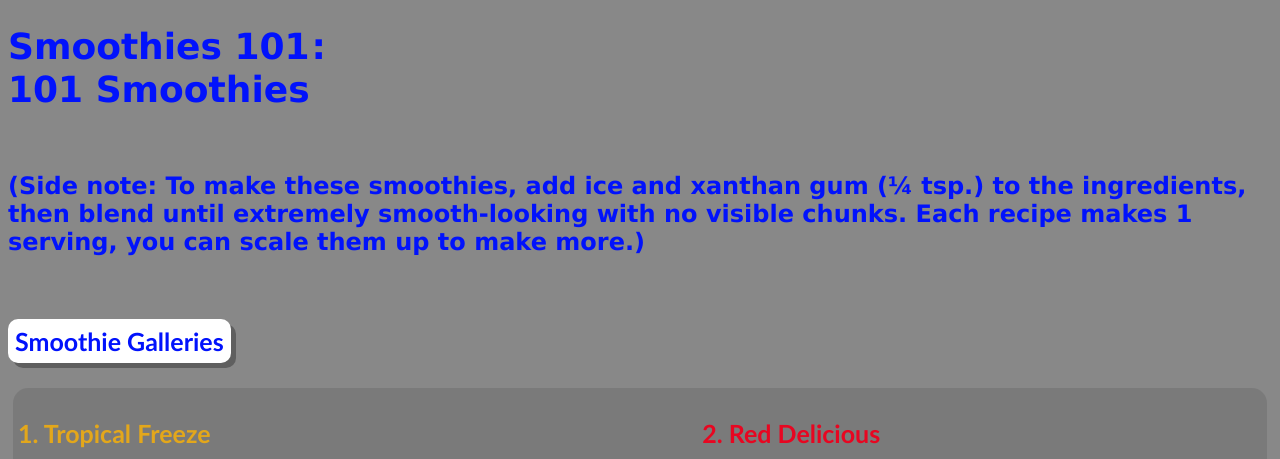
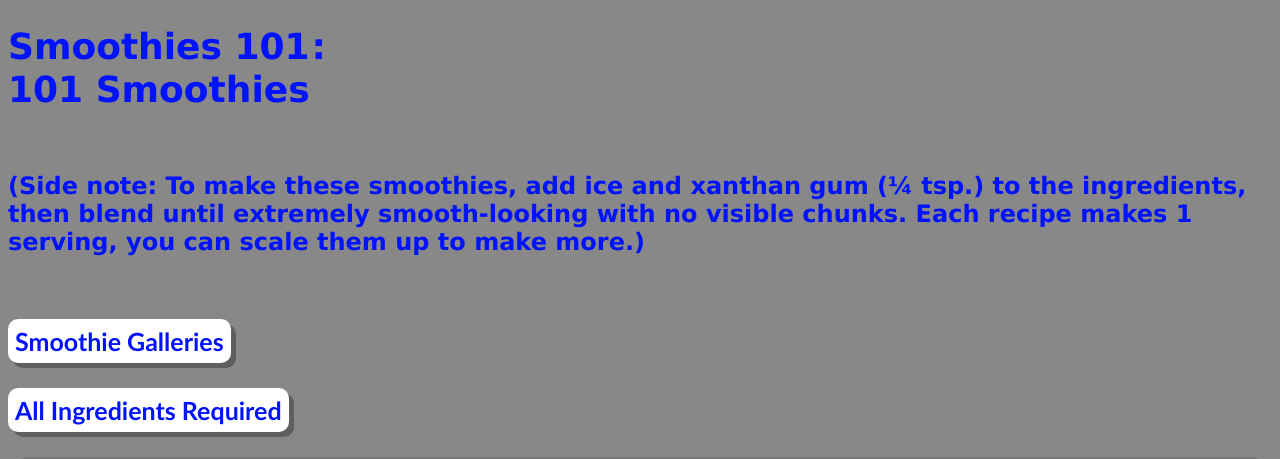
Before and after one commit to SmoothieStenchr/smoothiestenchr.github.io, a plain HTML site: page index.html in a window 1280 px wide. Shown: the top 459 px of the page. Drawn offline with Linux system fonts and the light colour scheme.

Commit message:
Update index.html

```diff
--- a/index.html
+++ b/index.html
@@ -13,6 +13,7 @@
     <h2>(Side note: To make these smoothies, add ice and xanthan gum (¼ tsp.) to the ingredients, then blend until extremely smooth-looking with no visible chunks. Each recipe makes 1 serving, you can scale them up to make more.)</h2>
     <br>
     <p class="gallery-link"><a class="link" href="/galleries">Smoothie Galleries</a></p>
+    <p class="gallery-link"><a class="link" href="/ingredients-list">All Ingredients Required</a></p>
     <div class="card2">
 	<div class="card3">
             <p class="tropic-freeze">1. Tropical Freeze</p>
```
